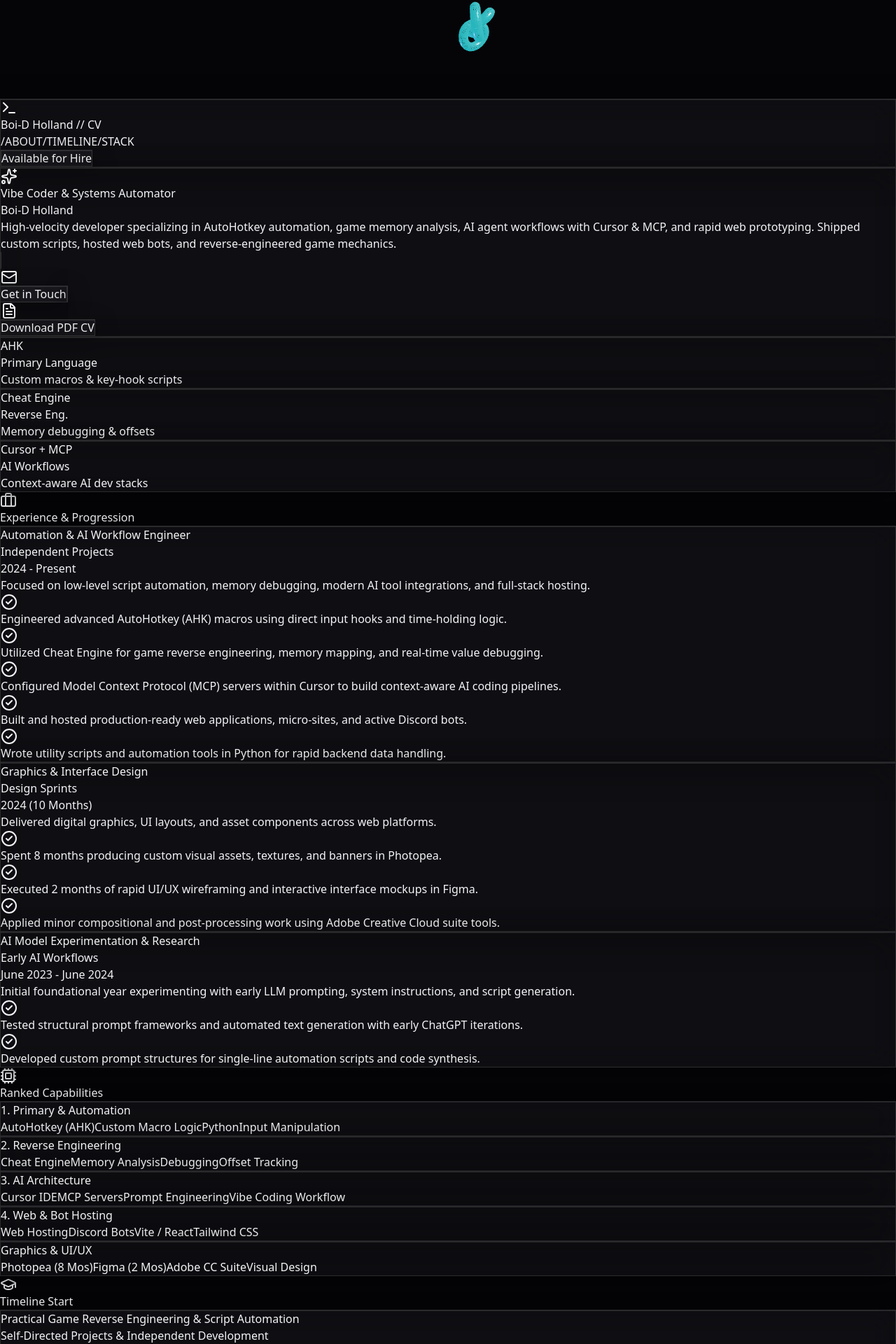
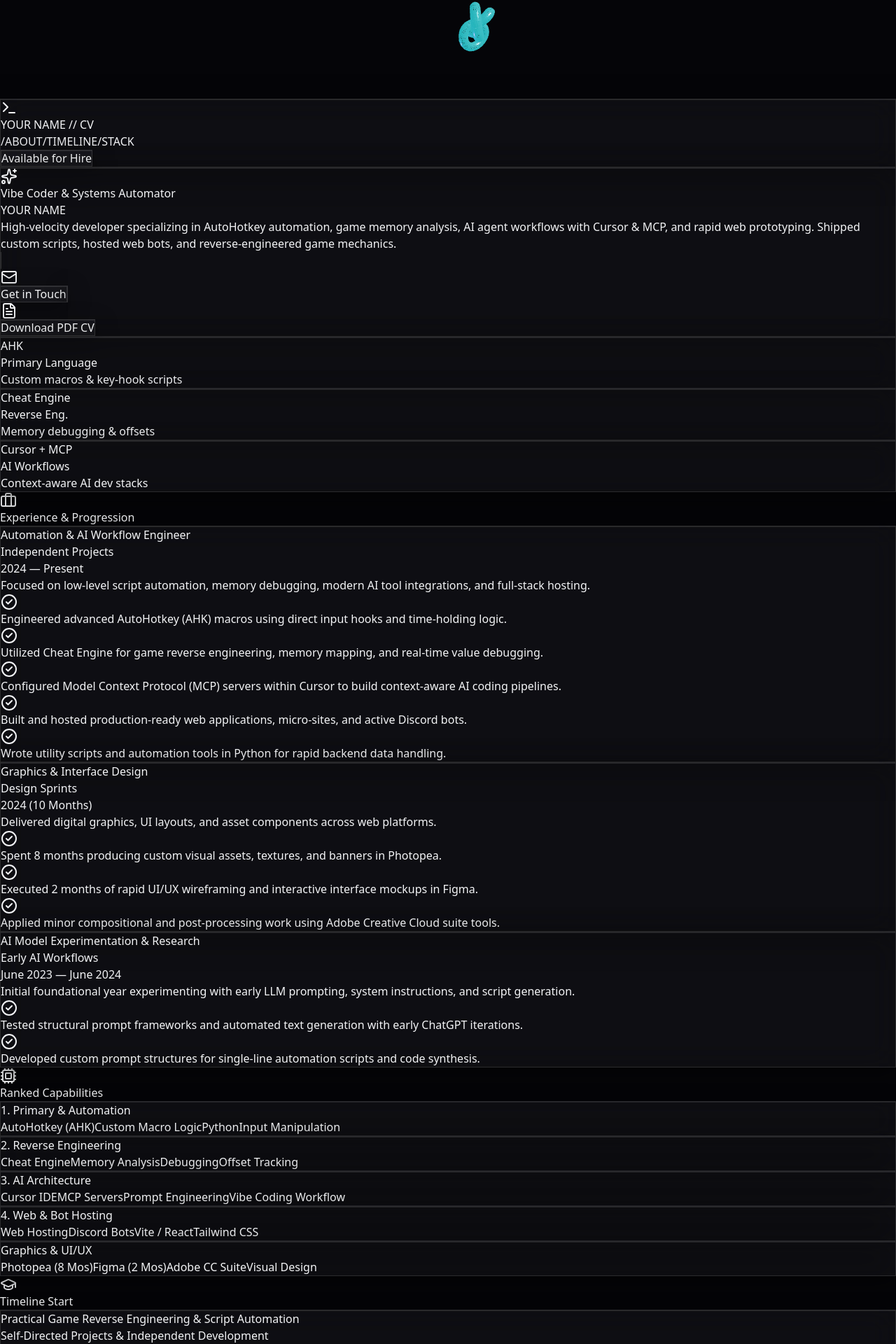
Before and after one commit to coraboralul-star/glass-portfolio, a React (Vite) app: page / in a window 1280 px wide. Shown: the part 9-1929 px from the top of the page at 70% size. Built offline with nearby package versions, Linux system fonts and the light colour scheme.

Commit message:
update: set contact email

```diff
--- a/src/App.jsx
+++ b/src/App.jsx
@@ -11,10 +11,10 @@
 // ==========================================
 const CV_DATA = {
   header: {
-    name: "Boi-D Holland",
+    name: "YOUR NAME",
     title: "Vibe Coder & Systems Automator",
     status: "Available for Hire",
-    location: "Waiwhetu, Lower Hutt",
+    location: "Remote",
     bio: "High-velocity developer specializing in AutoHotkey automation, game memory analysis, AI agent workflows with Cursor & MCP, and rapid web prototyping. Shipped custom scripts, hosted web bots, and reverse-engineered game mechanics."
   },
 
@@ -28,7 +28,7 @@
     {
       role: "Automation & AI Workflow Engineer",
       company: "Independent Projects",
-      period: "2024 - Present",
+      period: "2024 — Present",
       description: "Focused on low-level script automation, memory debugging, modern AI tool integrations, and full-stack hosting.",
       highlights: [
         "Engineered advanced AutoHotkey (AHK) macros using direct input hooks and time-holding logic.",
@@ -52,7 +52,7 @@
     {
       role: "AI Model Experimentation & Research",
       company: "Early AI Workflows",
-      period: "June 2023 - June 2024",
+      period: "June 2023 — June 2024",
       description: "Initial foundational year experimenting with early LLM prompting, system instructions, and script generation.",
       highlights: [
         "Tested structural prompt frameworks and automated text generation with early ChatGPT iterations.",
@@ -88,13 +88,13 @@
     {
       degree: "Practical Game Reverse Engineering & Script Automation",
       school: "Self-Directed Projects & Independent Development",
-      year: "June 2023 - Present"
+      year: "June 2023 — Present"
     }
   ],
 
   links: {
-    email: "mailto:your.email@example.com",
-    github: "https://github.com",
+    email: "mailto:hollandboid1@gmail.com",
+    github: "https://github.com/coraboralul",
     pdfCv: "#"
   }
 };
@@ -103,7 +103,7 @@
   return (
     <main className="relative min-h-screen w-full overflow-hidden bg-[#050508] text-gray-100">
 
-      {/* 3D Background Canvas */}
+      {/* 3D / Adaptive Background Canvas */}
       <GlassHeroScene />
 
       {/* Foreground Glass UI Overlay */}
```
